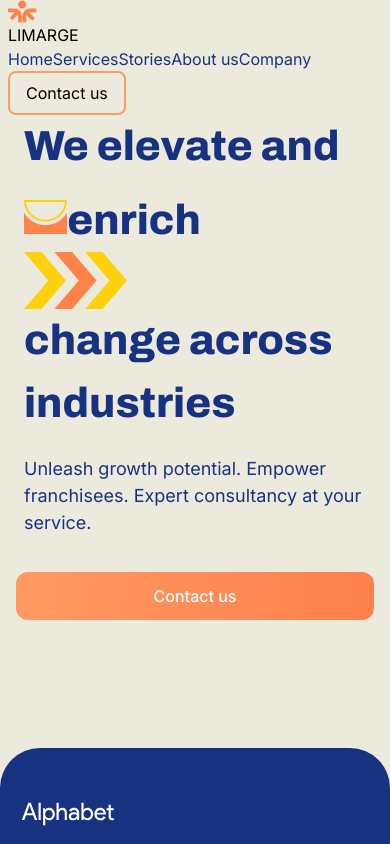
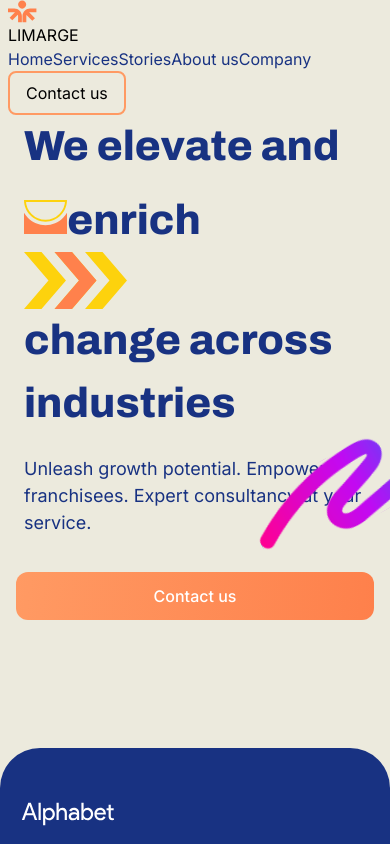
Before and after one commit to almondkiruthu/Limarge, a React (Vite) app in the folder client/: page / in a window 390 px wide. Shown: the top 844 px of the page. Built offline with nearby package versions, Linux system fonts and the light colour scheme; what prettier-plugin-tailwindcss would draw is missing.

Commit message:
Finally made the hero ribbon responsive on realtive to the hero extension parent

```diff
--- a/client/src/components/Heroextension.tsx
+++ b/client/src/components/Heroextension.tsx
@@ -3,7 +3,7 @@
 const Heroextension = () => {
   return (
     <>
-      <div className="rounded-t-[2.5rem] bg-customBlue pb-[3.75rem]">
+      <div className=" relative rounded-t-[2.5rem] bg-customBlue pb-[3.75rem]">
         <div className="hero__extension__container container lg:flex 2xl:flex 2xl:items-center">
           <div className=" 2xl:m pb-5 pt-10 2xl:ml-[5rem] 2xl:mr-auto 2xl:flex 2xl:gap-x-[1.5rem]">
             <img src="./Heroextension/AlphabetLogo.svg" alt="AlphabetLogo" />
@@ -29,10 +29,18 @@ const Heroextension = () => {
               <img
                 src="./Heroextension/User.svg"
                 alt="HappyClient"
-                className="absolute 2xl:top-[-13.75rem]"
+                className="absolute 2xl:top-[-13.73rem]"
               />
             </div>
           </div>
+        </div>
+        {/* Hero vibrant ribbon  */}
+        <div className="absolute right-0 top-[-22rem]">
+          <img
+            src="./Hero/VibrantHeroLine.svg"
+            alt="vibrant ribbon"
+            className="w-[150px] 2xl:h-[18.64313rem] 2xl:w-[25.92944rem]"
+          />
         </div>
       </div>
     </>
```
